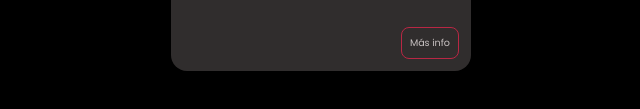
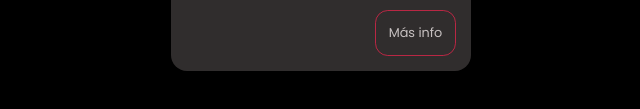
Before and after one commit to CNF1993/practica-card-flash, a plain HTML site: page index.html in a window 1280 px wide. Shown: the part 475-584 px from the top of the page, without its empty margins (319-959 px from the left). Drawn offline with Linux system fonts and the light colour scheme.

Commit message:
change button

```diff
--- a/styles.css
+++ b/styles.css
@@ -77,14 +77,14 @@ body {
 
 button {
     position: absolute;
-    padding: 0.5rem;
-    bottom: 12px;
-    right: 12px;
+    padding: 0.8rem;
+    bottom: 15px;
+    right: 15px;
     outline: none;
     color: var(--text-color);
-    font-size: .6rem;
+    font-size: .8rem;
     background: transparent;
-    border-radius: .5rem;
+    border-radius: .8rem;
     color: var(--text-color);
     border: 1px solid var(--border-buttom);
     cursor: pointer;
```
